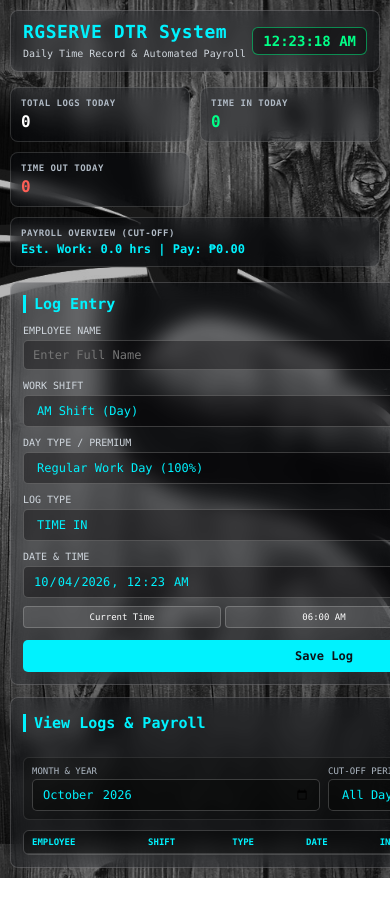
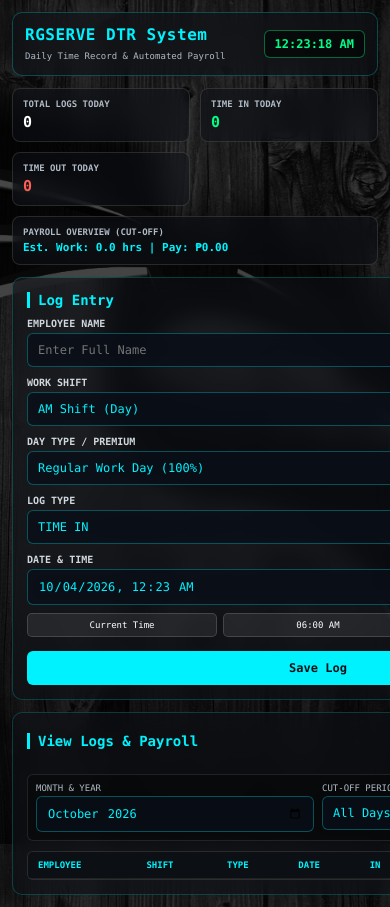
Before and after one commit to Yeth03/dtr-payroll-system, a website: page index.html in a window 390 px wide. Before the commit the page ends 878 px from the top, so only its background shows below. Drawn offline with Linux system fonts and the light colour scheme.

Commit message:
Refactor index.html for layout and style improvements
Updated HTML structure and styles for improved layout and responsiveness.

```diff
--- a/index.html
+++ b/index.html
@@ -2,19 +2,10 @@
 <html lang="en">
 <head>
   <meta charset="UTF-8">
-  <meta name="viewport" content="width=device-width, initial-scale=0.75, maximum-scale=1.0, user-scalable=yes">
+  <meta name="viewport" content="width=device-width, initial-scale=1.0, maximum-scale=1.0, user-scalable=no">
   <title>RGSERVE DTR & Payroll System</title>
 
   <style>
-    html, body {
-      width: 100%;
-      min-height: 100vh;
-      max-width: 100vw;
-      overflow-x: hidden;
-      -webkit-overflow-scrolling: touch;
-      touch-action: manipulation;
-    }
-
     * {
       box-sizing: border-box;
       margin: 0;
@@ -24,16 +15,24 @@
       text-shadow: none !important;
     }
 
-    body {
-      background: linear-gradient(rgba(0, 0, 0, 0.25), rgba(0, 0, 0, 0.35)),
+    html, body {
+      width: 100%;
+      min-height: 100vh;
+      background: linear-gradient(rgba(0, 0, 0, 0.7), rgba(0, 0, 0, 0.8)),
                   url('kali.jpg') no-repeat center center fixed;
       background-size: cover;
       color: #ffffff;
-      padding: 10px;
+      overflow-x: hidden;
+      overflow-y: auto;
+      -webkit-overflow-scrolling: touch;
+    }
+
+    body {
+      padding: 12px;
     }
 
     .container {
-      max-width: 100%;
+      max-width: 1000px;
       margin: 0 auto;
       width: 100%;
     }
@@ -42,45 +41,45 @@
       display: flex;
       justify-content: space-between;
       align-items: center;
-      padding: 10px 12px;
-      margin-bottom: 15px;
-      background: rgba(10, 15, 25, 0.20);
-      border-radius: 8px;
-      border: 1px solid rgba(255, 255, 255, 0.18);
-      backdrop-filter: blur(8px);
-      -webkit-backdrop-filter: blur(8px);
+      padding: 12px;
+      margin-bottom: 12px;
+      background: rgba(13, 17, 23, 0.55);
+      border-radius: 10px;
+      border: 1px solid rgba(0, 242, 254, 0.25);
+      backdrop-filter: blur(12px);
+      -webkit-backdrop-filter: blur(12px);
     }
 
     h1 {
       color: #00f2fe;
-      font-size: 18px;
+      font-size: 16px;
       letter-spacing: 0.5px;
     }
 
     .clock-display {
-      font-size: 14px;
+      font-size: 12px;
       font-weight: bold;
       color: #00ff87;
-      background: rgba(0, 0, 0, 0.35);
-      padding: 5px 10px;
+      background: rgba(0, 0, 0, 0.5);
+      padding: 6px 10px;
       border-radius: 6px;
-      border: 1px solid rgba(0, 255, 135, 0.5);
+      border: 1px solid rgba(0, 255, 135, 0.4);
     }
 
     .dashboard-grid {
       display: grid;
-      grid-template-columns: repeat(auto-fit, minmax(140px, 1fr));
+      grid-template-columns: repeat(auto-fit, minmax(130px, 1fr));
       gap: 10px;
-      margin-bottom: 15px;
+      margin-bottom: 12px;
     }
 
     .card {
-      background: rgba(10, 15, 25, 0.18);
+      background: rgba(13, 17, 23, 0.5);
       padding: 10px;
       border-radius: 8px;
-      border: 1px solid rgba(255, 255, 255, 0.15);
-      backdrop-filter: blur(8px);
-      -webkit-backdrop-filter: blur(8px);
+      border: 1px solid rgba(255, 255, 255, 0.12);
+      backdrop-filter: blur(10px);
+      -webkit-backdrop-filter: blur(10px);
     }
 
     .card h3 {
@@ -88,11 +87,10 @@
       color: #b0bac5;
       text-transform: uppercase;
       margin-bottom: 4px;
-      letter-spacing: 0.5px;
     }
 
     .card .value {
-      font-size: 16px;
+      font-size: 15px;
       font-weight: bold;
       color: #ffffff;
     }
@@ -103,24 +101,24 @@
       gap: 12px;
     }
 
-    @media (max-width: 850px) {
+    @media (max-width: 820px) {
       .main-content {
         grid-template-columns: 1fr;
       }
     }
 
     .form-section, .table-section {
-      background: rgba(10, 15, 25, 0.20);
-      padding: 12px;
-      border-radius: 8px;
-      border: 1px solid rgba(255, 255, 255, 0.18);
-      backdrop-filter: blur(10px);
-      -webkit-backdrop-filter: blur(10px);
+      background: rgba(13, 17, 23, 0.55);
+      padding: 14px;
+      border-radius: 10px;
+      border: 1px solid rgba(0, 242, 254, 0.2);
+      backdrop-filter: blur(12px);
+      -webkit-backdrop-filter: blur(12px);
     }
 
     .form-section h2, .table-section h2 {
-      font-size: 15px;
-      margin-bottom: 12px;
+      font-size: 14px;
+      margin-bottom: 10px;
       color: #00f2fe;
       border-left: 3px solid #00f2fe;
       padding-left: 8px;
@@ -133,45 +131,54 @@
       margin-top: 10px;
       margin-bottom: 4px;
       text-transform: uppercase;
+      font-weight: 600;
     }
 
+    /* GLASS UI STYLING PARA SA INPUTS & DROPDOWNS */
     input, select {
       width: 100%;
-      padding: 7px 9px;
-      background: rgba(0, 0, 0, 0.35);
-      border: 1px solid rgba(255, 255, 255, 0.2);
-      color: #00f2fe;
-      border-radius: 5px;
+      padding: 9px 10px;
+      background: rgba(10, 15, 25, 0.75) !important;
+      border: 1px solid rgba(0, 242, 254, 0.3);
+      color: #00f2fe !important;
+      border-radius: 6px;
       font-size: 12px;
       outline: none;
-      transition: border-color 0.3s ease, box-shadow 0.3s ease !important;
+      backdrop-filter: blur(8px);
+      -webkit-appearance: none;
+      -moz-appearance: none;
+      appearance: none;
+      transition: all 0.2s ease-in-out;
     }
 
     input:focus, select:focus {
-      border-color: #00f2fe;
+      border-color: #00ff87;
+      background: rgba(10, 15, 25, 0.9) !important;
     }
 
+    /* BAGONG GLASS DARK STYLE PARA SA OPTIONS LIST */
     select option {
-      background: #0d1117;
-      color: #00f2fe;
+      background-color: #0d1117 !important;
+      color: #00f2fe !important;
+      padding: 10px;
+      font-size: 12px;
     }
 
     .shift-presets {
       display: flex;
-      gap: 4px;
+      gap: 6px;
       margin-top: 8px;
     }
 
     .preset-btn {
       flex: 1;
-      background: rgba(255, 255, 255, 0.1);
+      background: rgba(255, 255, 255, 0.08);
       color: #ffffff;
-      border: 1px solid rgba(255, 255, 255, 0.2);
-      padding: 5px 2px;
-      border-radius: 4px;
+      border: 1px solid rgba(255, 255, 255, 0.15);
+      padding: 6px 2px;
+      border-radius: 5px;
       font-size: 9px;
       cursor: pointer;
-      transition: background 0.2s ease !important;
     }
 
     .preset-btn:active {
@@ -180,25 +187,22 @@
 
     .btn {
       width: 100%;
-      padding: 9px;
+      padding: 10px;
       border: none;
-      border-radius: 5px;
+      border-radius: 6px;
       font-weight: bold;
       cursor: pointer;
-      margin-top: 12px;
+      margin-top: 14px;
       font-size: 12px;
-      position: relative;
-      overflow: hidden;
     }
 
     .btn-save {
       background: #00f2fe;
       color: #0d1117;
-      transition: transform 0.1s ease, background-color 0.2s ease !important;
     }
 
     .btn-save:active {
-      transform: scale(0.97);
+      transform: scale(0.98);
     }
 
     .btn-export {
@@ -206,61 +210,9 @@
       color: #0d1117;
       width: auto;
       padding: 6px 12px;
-      font-size: 11px;
+      font-size: 10px;
       font-weight: bold;
       border-radius: 5px;
-    }
-
-    /* TOAST NOTIFICATION EFFECT */
-    .toast-container {
-      position: fixed;
-      top: 20px;
-      right: 20px;
-      z-index: 9999;
-      display: flex;
-      flex-direction: column;
-      gap: 10px;
-    }
-
-    .toast {
-      min-width: 220px;
-      padding: 10px 16px;
-      background: rgba(13, 17, 23, 0.95);
-      border-left: 4px solid #00ff87;
-      color: #ffffff;
-      border-radius: 6px;
-      font-size: 12px;
-      font-weight: bold;
-      display: flex;
-      align-items: center;
-      gap: 10px;
-      opacity: 0;
-      transform: translateY(-20px) scale(0.9);
-      transition: all 0.3s cubic-bezier(0.68, -0.55, 0.265, 1.55) !important;
-      backdrop-filter: blur(10px);
-      border-top: 1px solid rgba(255, 255, 255, 0.1);
-      border-right: 1px solid rgba(255, 255, 255, 0.1);
-      border-bottom: 1px solid rgba(255, 255, 255, 0.1);
-    }
-
-    .toast.show {
-      opacity: 1;
-      transform: translateY(0) scale(1);
-    }
-
-    .toast-icon {
-      font-size: 16px;
-      color: #00ff87;
-    }
-
-    /* ROW HIGHLIGHT ANIMATION */
-    @keyframes newRowGlow {
-      0% { background: rgba(0, 255, 135, 0.4); }
-      100% { background: transparent; }
-    }
-
-    .row-highlight {
-      animation: newRowGlow 1.5s ease-out;
     }
 
     .filter-container {
@@ -268,7 +220,7 @@
       gap: 8px;
       flex-wrap: wrap;
       margin-bottom: 10px;
-      background: rgba(0, 0, 0, 0.25);
+      background: rgba(0, 0, 0, 0.3);
       padding: 8px;
       border-radius: 6px;
       border: 1px solid rgba(255, 255, 255, 0.1);
@@ -296,13 +248,15 @@
       gap: 8px;
     }
 
-    /* RESPONSIVE SCROLLABLE TABLE WRAPPER */
+    /* SCROLLABLE RESPONSIVE TABLE */
     .table-wrapper {
       width: 100%;
+      max-height: 400px;
       overflow-x: auto;
-      -webkit-overflow-scrolling: touch;
-      border: 1px solid rgba(255, 255, 255, 0.15);
+      overflow-y: auto;
+      border: 1px solid rgba(255, 255, 255, 0.12);
       border-radius: 6px;
+      background: rgba(0, 0, 0, 0.2);
     }
 
     table {
@@ -310,25 +264,28 @@
       border-collapse: collapse;
       font-size: 10px;
       white-space: nowrap;
-      min-width: 600px;
+      min-width: 580px;
     }
 
     th, td {
-      padding: 6px 8px;
+      padding: 8px 10px;
       text-align: left;
-      border-bottom: 1px solid rgba(255, 255, 255, 0.15);
+      border-bottom: 1px solid rgba(255, 255, 255, 0.08);
     }
 
     th {
-      background: rgba(0, 0, 0, 0.4);
+      position: sticky;
+      top: 0;
+      background: rgba(13, 17, 23, 0.95);
       color: #00f2fe;
       font-weight: 600;
       font-size: 9px;
       text-transform: uppercase;
+      z-index: 2;
     }
 
     tr:hover {
-      background: rgba(255, 255, 255, 0.12);
+      background: rgba(0, 242, 254, 0.05);
     }
 
     td:last-child {
@@ -339,7 +296,7 @@
     .badge-shift {
       padding: 2px 6px;
       border-radius: 4px;
-      font-size: 9px;
+      font-size: 8px;
       font-weight: bold;
     }
     .badge-am { background: rgba(0, 242, 254, 0.2); color: #00f2fe; }
@@ -360,19 +317,16 @@
 </head>
 <body>
 
-  <!-- TOAST NOTIFICATION CONTAINER -->
-  <div class="toast-container" id="toastContainer"></div>
-
   <div class="container">
     <header>
       <div>
         <h1>RGSERVE DTR System</h1>
-        <small style="color: #d0d7de; font-size: 10px;">Daily Time Record & Automated Payroll</small>
+        <small style="color: #b0bac5; font-size: 9px;">Daily Time Record & Automated Payroll</small>
       </div>
       <div class="clock-display" id="liveClock">00:00:00 AM</div>
     </header>
 
-    <!-- DASHBOARD SUMMARY CARDS -->
+    <!-- DASHBOARD SUMMARY -->
     <div class="dashboard-grid">
       <div class="card">
         <h3>Total Logs Today</h3>
@@ -388,13 +342,13 @@
       </div>
       <div class="card" style="grid-column: span 2;">
         <h3>Payroll Overview (Cut-off)</h3>
-        <div class="value" id="payrollOverview" style="font-size: 12px; color: #00f2fe; margin-top: 3px;">
+        <div class="value" id="payrollOverview" style="font-size: 11px; color: #00f2fe; margin-top: 3px;">
           Est. Work: 0 hrs | Pay: ₱0.00
         </div>
       </div>
     </div>
 
-    <!-- MAIN INTERFACE -->
+    <!-- MAIN FORM & TABLE -->
     <div class="main-content">
 
       <!-- FORM SECTION -->
@@ -410,7 +364,6 @@
             <option value="PM">PM Shift (Night)</option>
           </select>
 
-          <!-- BAGONG SAKOP: DAY TYPE / HOLIDAY / RESTDAY -->
           <label class="label-text">Day Type / Premium</label>
           <select id="dayType" required>
             <option value="REGULAR">Regular Work Day (100%)</option>
@@ -436,20 +389,17 @@
             <button type="button" class="preset-btn" onclick="setPresetTime('pm')">06:00 PM</button>
           </div>
 
-          <button type="submit" class="btn btn-save" id="btnSubmit">
-            <span id="btnText">Save Log</span>
-          </button>
+          <button type="submit" class="btn btn-save">Save Log</button>
         </form>
       </div>
 
-      <!-- TABLE & CUT-OFF FILTER SECTION -->
+      <!-- TABLE SECTION -->
       <div class="table-section">
         <div class="table-header-actions">
           <h2>View Logs & Payroll</h2>
           <button class="btn btn-export" onclick="exportDTR()">Export CSV</button>
         </div>
 
-        <!-- CUT-OFF & MONTH FILTER CONTROLS -->
         <div class="filter-container">
           <div class="filter-item">
             <label>Month & Year</label>
@@ -465,7 +415,6 @@
           </div>
         </div>
 
-        <!-- RESPONSIVE SCROLLABLE TABLE WRAPPER -->
         <div class="table-wrapper">
           <table>
             <thead>
@@ -480,9 +429,7 @@
                 <th>Pay</th>
               </tr>
             </thead>
-            <tbody id="dtrTableBody">
-              <!-- Dynamic entries -->
-            </tbody>
+            <tbody id="dtrTableBody"></tbody>
           </table>
         </div>
       </div>
```
